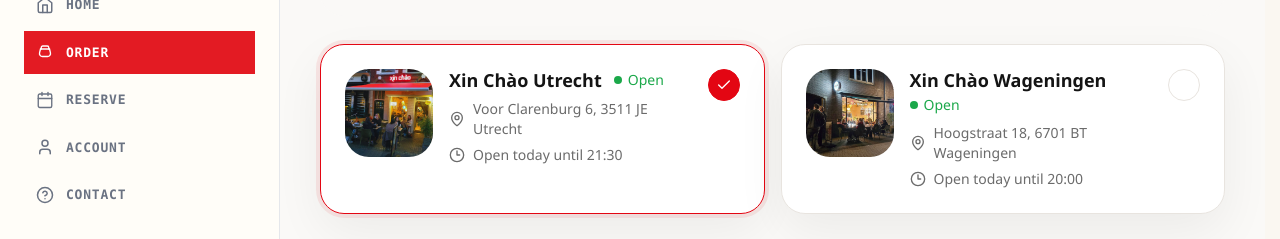
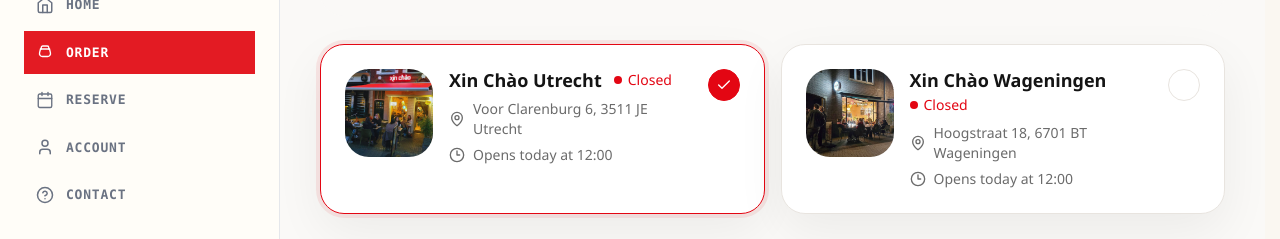
Before and after one commit to LeoAntonNico/xinchao2026, a Next.js app: page /en/order in a window 1280 px wide. Shown: the part 277-516 px from the top of the page. Built offline with nearby package versions, Linux system fonts and the light colour scheme; no server answers.

Commit message:
Preserve selected pickup location and show realtime status

```diff
--- a/src/app/[locale]/order/page.tsx
+++ b/src/app/[locale]/order/page.tsx
@@ -16,7 +16,8 @@
 import Image from "next/image";
 import Link from "next/link";
 import { useLocale } from "next-intl";
-import { useRouter } from "next/navigation";
+import { useRouter, useSearchParams } from "next/navigation";
+import { calculateStatus } from "@/lib/status";
 
 type Step = {
   id: number;
@@ -49,6 +50,7 @@
   openFrom: string;
   openUntil: string;
   imageSrc: string;
+  hours: Array<{ day: string; hours: string }>;
 };
 
 type OrderCopy = ReturnType<typeof getOrderCopy>;
@@ -69,6 +71,7 @@
     openFrom: "12:00",
     openUntil: "21:30",
     imageSrc: "/images/utrecht-exterior.jpg",
+    hours: buildWeeklyHours("12:00", "21:30"),
   },
   {
     id: "wageningen",
@@ -78,6 +81,7 @@
     openFrom: "12:00",
     openUntil: "20:00",
     imageSrc: "/images/wageningen-exterior.jpg",
+    hours: buildWeeklyHours("12:00", "20:00"),
   },
 ];
 
@@ -103,6 +107,8 @@
     heroSubtitle: isNl ? "We bereiden het vers en zetten het voor je klaar." : "We'll have it freshly prepared and ready for you.",
     open: isNl ? "Open" : "Open",
     openTodayUntil: isNl ? "Vandaag open tot" : "Open today until",
+    opensTodayAt: isNl ? "Vandaag open om" : "Opens today at",
+    opensTomorrowAt: isNl ? "Morgen open om" : "Opens tomorrow at",
     openUntil: isNl ? "Open tot" : "Open until",
     noPickupTimesToday: isNl ? "Er zijn vandaag geen afhaaltijden meer beschikbaar. Kies een andere dag." : "There are no pickup times left today. Choose another day.",
     pickupDay: isNl ? "Afhaaldag" : "Pickup day",
@@ -139,6 +145,10 @@
   address: string;
   openTime: string;
   closeTime: string;
+  openingHours?:
+    | Array<{ day: string; hours: string }>
+    | Record<string, { open?: string; close?: string }>
+    | null;
 };
 
 type ApiSlot = {
@@ -146,6 +156,27 @@
   date: string;
   time: string;
 };
+
+function buildWeeklyHours(openFrom: string, openUntil: string) {
+  return ["monday", "tuesday", "wednesday", "thursday", "friday", "saturday", "sunday"].map((day) => ({
+    day,
+    hours: `${openFrom}-${openUntil}`,
+  }));
+}
+
+function normalizeOpeningHours(location: ApiLocation) {
+  if (Array.isArray(location.openingHours)) return location.openingHours;
+
+  if (location.openingHours && typeof location.openingHours === "object") {
+    const hours = Object.entries(location.openingHours).flatMap(([day, schedule]) => {
+      if (typeof schedule.open !== "string" || typeof schedule.close !== "string") return [];
+      return [{ day, hours: `${schedule.open}-${schedule.close}` }];
+    });
+    if (hours.length > 0) return hours;
+  }
+
+  return buildWeeklyHours(location.openTime, location.closeTime);
+}
 
 function locationImage(slug: string) {
   return slug === "wageningen" ? "/images/wageningen-exterior.jpg" : "/images/utrecht-exterior.jpg";
@@ -228,6 +259,8 @@
 export default function OrderPickupPage() {
   const locale = useLocale();
   const router = useRouter();
+  const searchParams = useSearchParams();
+  const requestedLocation = searchParams.get("location")?.toLowerCase() || "utrecht";
   const copy = getOrderCopy(locale);
   const localizedSteps = useMemo(
     () => steps.map((step, index) => ({ ...step, label: copy.steps[index] })),
@@ -235,7 +268,7 @@
   );
   const [selectedTime, setSelectedTime] = useState("18:15");
   const [selectedDate, setSelectedDate] = useState(todayInputValue);
-  const [selectedLocationId, setSelectedLocationId] = useState("utrecht");
+  const [selectedLocationId, setSelectedLocationId] = useState(requestedLocation);
   const [locations, setLocations] = useState<PickupLocation[]>(pickupLocations);
   const [savingSelection, setSavingSelection] = useState(false);
   const [dayPickerOpen, setDayPickerOpen] = useState(false);
@@ -260,15 +293,18 @@
           openFrom: location.openTime,
           openUntil: location.closeTime,
           imageSrc: locationImage(location.slug),
+          hours: normalizeOpeningHours(location),
         }));
         setLocations(nextLocations);
         setSelectedLocationId((current) => {
+          const requested = nextLocations.find((location) => location.slug === requestedLocation);
+          if (requested) return requested.id;
           const currentLocation = nextLocations.find((location) => location.id === current || location.slug === current);
           return currentLocation?.id ?? nextLocations[0].id;
         });
       })
       .catch(() => {});
-  }, []);
+  }, [requestedLocation]);
 
   useEffect(() => {
     const updateNow = () => setAmsterdamNow(getAmsterdamNow());
@@ -331,6 +367,7 @@
               location={selectedLocation}
               locations={locations}
               copy={copy}
+              locale={locale}
               onSelectLocation={setSelectedLocationId}
             />
             <TimeSlotSelector slots={availableTimeSlots} selectedTime={selectedTime} onSelect={setSelectedTime} copy={copy} />
@@ -449,11 +486,13 @@
   location,
   locations,
   copy,
+  locale,
   onSelectLocation,
 }: {
   location: PickupLocation;
   locations: PickupLocation[];
   copy: OrderCopy;
+  locale: string;
   onSelectLocation: (locationId: string) => void;
 }) {
   return (
@@ -464,6 +503,7 @@
       <div className="grid gap-4 lg:grid-cols-2">
         {locations.map((option) => {
           const selected = option.id === location.id;
+          const status = calculateStatus(option.hours, locale);
 
           return (
             <button
@@ -486,9 +526,9 @@
               <span className="min-w-0 flex-1">
                 <span className="flex flex-wrap items-center gap-x-3 gap-y-1">
                   <span className="text-lg font-bold leading-tight text-[#141414]">{option.name}</span>
-                  <span className="inline-flex items-center gap-1.5 text-sm font-medium text-[#1BA84A]">
-                    <span className="h-2 w-2 rounded-full bg-[#1BA84A]" aria-hidden="true" />
-                    {copy.open}
+                  <span className={`inline-flex items-center gap-1.5 text-sm font-medium ${status.isOpen ? "text-[#1BA84A]" : "text-[#E30613]"}`}>
+                    <span className={`h-2 w-2 rounded-full ${status.isOpen ? "bg-[#1BA84A]" : "bg-[#E30613]"}`} aria-hidden="true" />
+                    {status.statusLabel}
                   </span>
                 </span>
                 <span className="mt-2 flex items-center gap-2 text-sm text-[#6B6B6B]">
@@ -497,7 +537,11 @@
                 </span>
                 <span className="mt-1.5 flex items-center gap-2 text-sm text-[#6B6B6B]">
                   <Clock3 className="h-4 w-4 shrink-0" aria-hidden="true" />
-                  {copy.openTodayUntil} {option.openUntil}
+                  {status.isOpen
+                    ? `${copy.openTodayUntil} ${status.nextChange}`
+                    : status.nextDay === "tomorrow"
+                      ? `${copy.opensTomorrowAt} ${status.nextChange}`
+                      : `${copy.opensTodayAt} ${status.nextChange}`}
                 </span>
               </span>
               <span
--- a/src/app/api/locations/route.ts
+++ b/src/app/api/locations/route.ts
@@ -12,6 +12,7 @@
       address: true,
       openTime: true,
       closeTime: true,
+      openingHours: true,
     },
   }).catch(() => previewLocations.map((loc) => ({
     id: loc.id,
@@ -20,6 +21,7 @@
     address: loc.address,
     openTime: loc.openTime,
     closeTime: loc.closeTime,
+    openingHours: loc.openingHours,
   })));
   return NextResponse.json(locations);
 }
--- a/src/components/home/LocationCard.tsx
+++ b/src/components/home/LocationCard.tsx
@@ -126,7 +126,7 @@
         {/* Primary actions */}
         <div className="grid grid-cols-2 gap-2 mb-2">
           <Link
-            href={`/${locale}/order`}
+            href={`/${locale}/order?location=${encodeURIComponent(slug)}`}
             onClick={(e) => { e.stopPropagation(); track({ event: "order_clicked", locationId: id, locationName: name, locale }); }}
             className={`flex items-center justify-center gap-1 px-2 py-2 ${accent.bg} text-white text-[12px] font-bold rounded-lg ${accent.hover} transition-colors`}
           >
```
